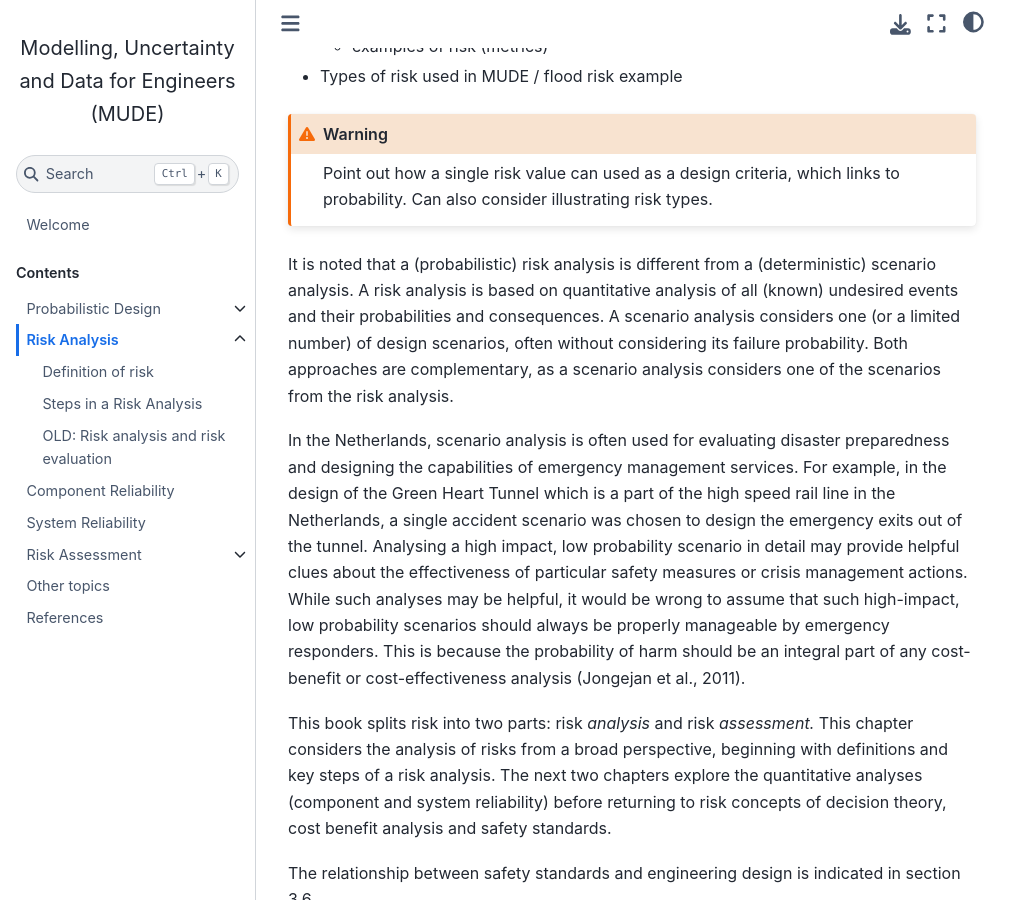
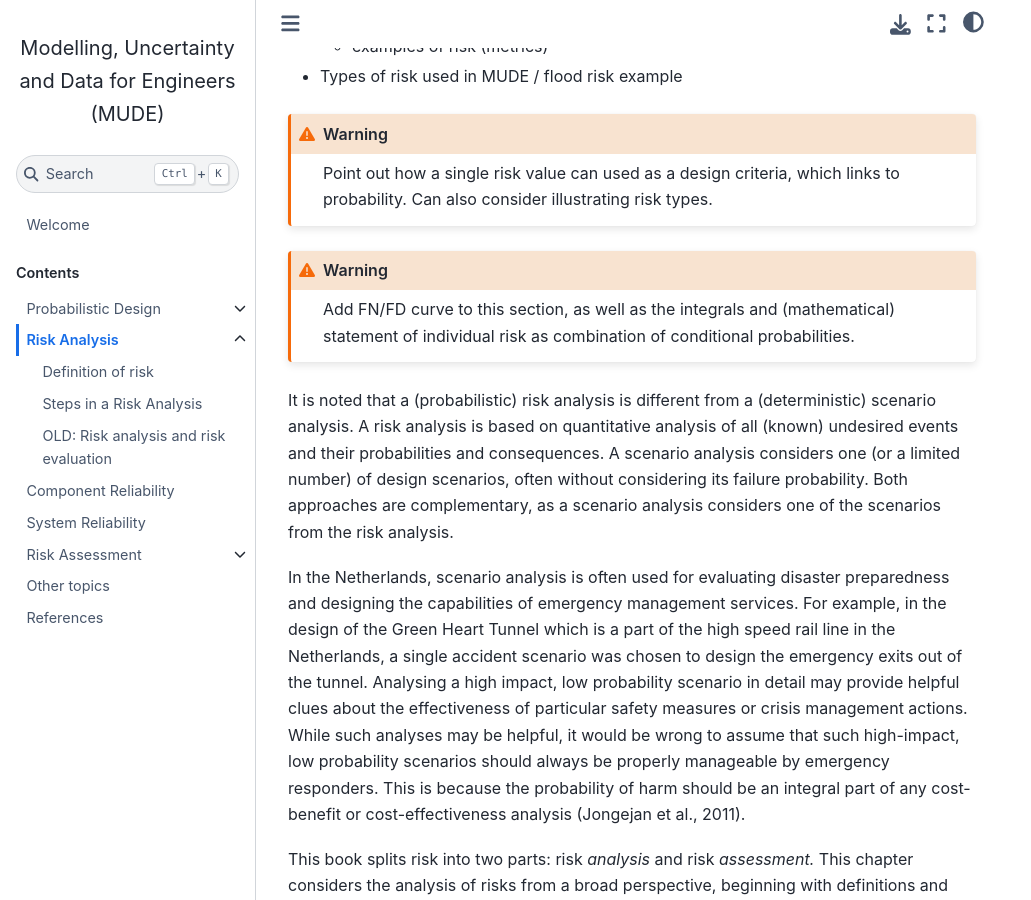
Before and after one commit to TUDelft-CITG/MUDE, a Jupyter Book: the page built from book/risk-analysis/overview.md, in a window 1280 px wide and 900 px high, scrolled down 366 px. Shown: the whole window, without its empty margins (0-1031 px from the left). Built offline with Jupyter Book 1.0.4 settings and Sphinx 7.4.7 and the Sphinx Book theme 1.1.4, drawn with Linux system fonts in a browser that asks for light colours.

Commit message:
small changes

````diff
--- a/book/risk-analysis/overview.md
+++ b/book/risk-analysis/overview.md
@@ -15,6 +15,10 @@ Pages will be:
 Point out how a single risk value can used as a design criteria, which links to probability. Can also consider illustrating risk types.
 ```
 
+```{warning}
+Add FN/FD curve to this section, as well as the integrals and (mathematical) statement of individual risk as combination of conditional probabilities.
+```
+
 It is noted that a (probabilistic) risk analysis is different  from a (deterministic) scenario analysis. A risk analysis is based on quantitative analysis of all (known) undesired events and their probabilities and consequences. A scenario analysis considers one (or a limited number) of design scenarios, often without considering its failure probability. Both approaches are complementary, as a scenario analysis considers one of the scenarios from the risk analysis.
 
 In the Netherlands, scenario analysis is often used for evaluating disaster preparedness and designing the capabilities of emergency management services. For example, in the design of the Green Heart Tunnel which is a part of the high speed rail line in the Netherlands, a single accident scenario was chosen to design the emergency exits out of the tunnel. Analysing a high impact, low probability scenario in detail may provide helpful clues about the effectiveness of particular safety measures or crisis management actions. While such analyses may be helpful, it would be wrong to assume that such high-impact, low probability scenarios should always be properly manageable by emergency responders. This is because the probability of harm should be an integral part of any cost-benefit or cost-effectiveness analysis (Jongejan et al., 2011).
````
Also changed, not shown: book/intro.md (+14 -3 lines), book/risk-assessment/safety-standards.ipynb.
